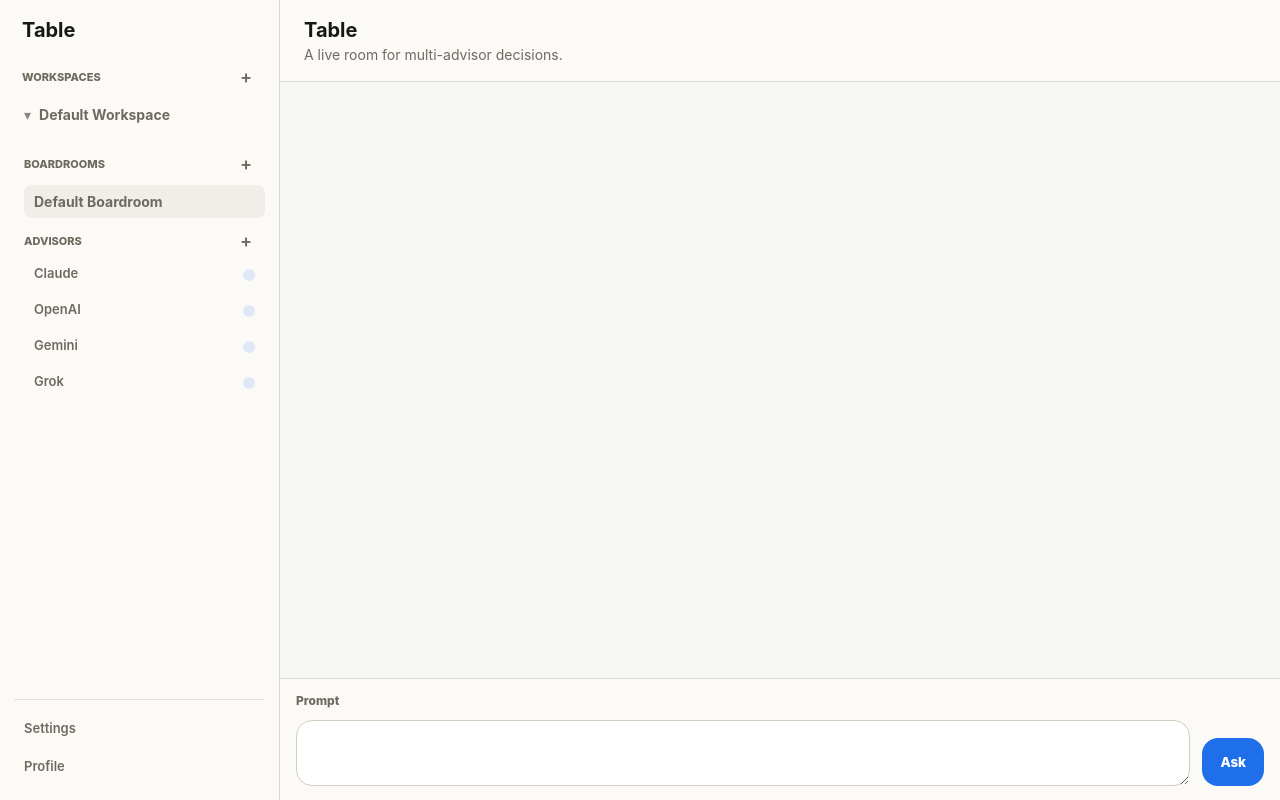
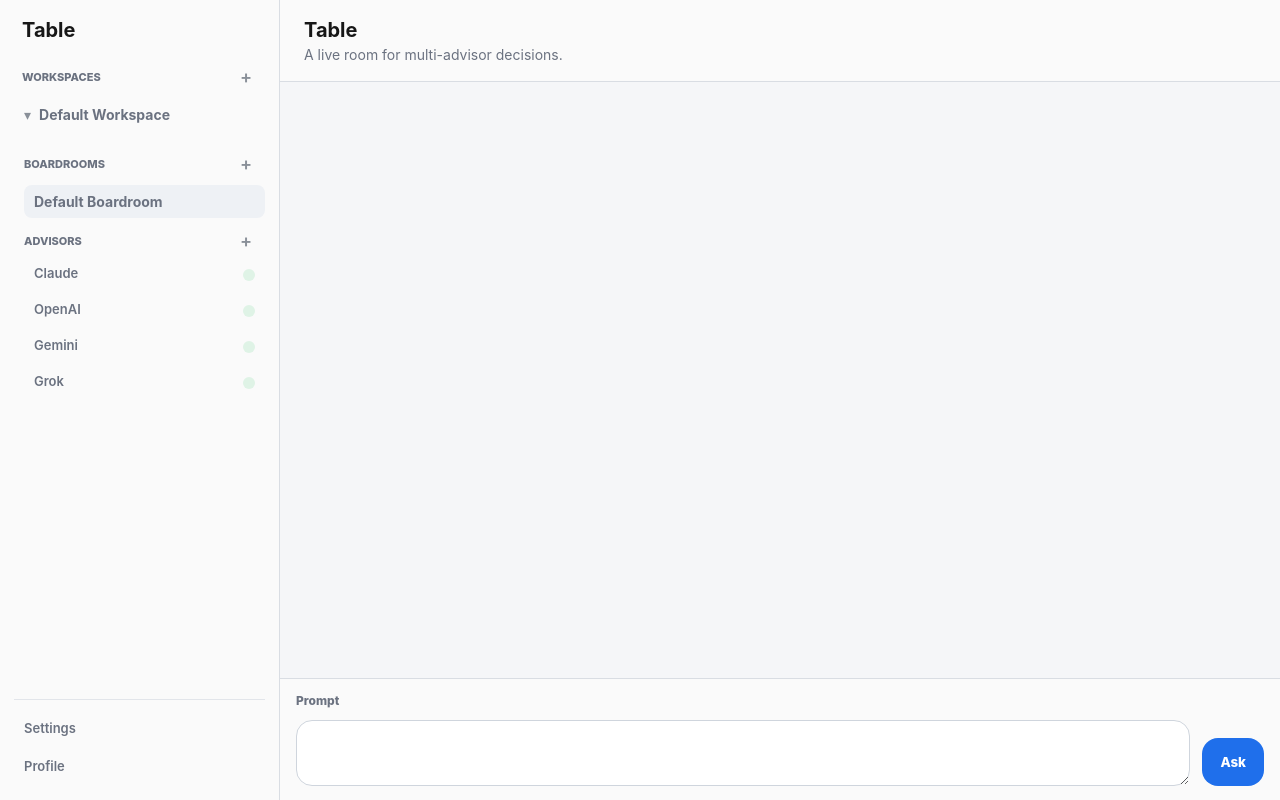
Before and after one commit to JohnJDeLong/table, a React (Vite) app in the folder client/: page / in a window 1280 px wide. Built offline with nearby package versions, Linux system fonts and the light colour scheme.

Commit message:
style(ui): cool sidebar palette and urgency indicators

```diff
--- a/client/src/App.css
+++ b/client/src/App.css
@@ -3,14 +3,14 @@
   min-height: 0;
   display: grid;
   grid-template-columns: 280px minmax(0, 1fr);
-  background: #f7f7f4;
+  background: #f5f6f8;
   color: #171717;
 }
 
 .sidebar {
   min-height: 0;
-  border-right: 1px solid #ddd8cf;
-  background: #fbfaf7;
+  border-right: 1px solid #d9dde3;
+  background: #fafafa;
   color: #171717;
   padding: 18px 14px;
   display: flex;
@@ -38,7 +38,7 @@
   justify-content: space-between;
   gap: 8px;
   padding: 0 8px;
-  color: #6f6a60;
+  color: #6b7280;
   font-size: 11px;
   font-weight: 800;
   text-transform: uppercase;
@@ -56,7 +56,7 @@
   border-radius: 6px;
   padding: 0;
   background: transparent;
-  color: #6f6a60;
+  color: #8a9099;
   cursor: pointer;
   font: inherit;
   font-size: 18px;
@@ -66,8 +66,8 @@
 
 .icon-button:hover,
 .icon-button:focus-visible {
-  background: #f0eee8;
-  color: #171717;
+  background: #eef1f5;
+  color: #6b7280;
 }
 
 .workspace-group {
@@ -93,7 +93,7 @@
 .workspace-button {
   list-style: none;
   background: transparent;
-  color: #6f6a60;
+  color: #6b7280;
   font-size: 14px;
   font-weight: 650;
 }
@@ -106,7 +106,7 @@
   content: "▾";
   display: inline-block;
   margin-right: 8px;
-  color: #8b857c;
+  color: #8a9099;
 }
 
 .workspace-group:not([open]) .workspace-button::before {
@@ -121,13 +121,13 @@
 
 .room-item {
   background: transparent;
-  color: #6f6a60;
+  color: #6b7280;
   font-size: 14px;
   font-weight: 650;
 }
 
 .room-item--active {
-  background: #f0eee8;
+  background: #eef1f5;
   box-shadow: none;
 }
 
@@ -155,7 +155,7 @@
 }
 
 .advisor-name {
-  color: #6f6a60;
+  color: #6b7280;
   font-weight: 600;
 }
 
@@ -166,12 +166,12 @@
   height: 12px;
   margin-top: 4px;
   border-radius: 999px;
-  background: rgba(31, 111, 235, var(--urgency-opacity, 0.12));
+  background: rgba(34, 197, 94, var(--urgency-opacity, 0.12));
   cursor: default;
 }
 
 .advisor-urgency-dot:focus-visible {
-  outline: 2px solid #8d8170;
+  outline: 2px solid #86efac;
   outline-offset: 3px;
 }
 
@@ -183,9 +183,9 @@
   width: max-content;
   max-width: 220px;
   padding: 8px 10px;
-  border: 1px solid #ded9cf;
+  border: 1px solid #d9dde3;
   border-radius: 8px;
-  background: #fffdfa;
+  background: #ffffff;
   box-shadow: 0 8px 24px rgba(20, 24, 31, 0.12);
   color: #171717;
   content: attr(data-tooltip);
@@ -209,22 +209,22 @@
 }
 
 .advisor-row--disabled {
-  color: #8b857c;
+  color: #8a9099;
 }
 
 .advisor-row--disabled .advisor-name {
-  color: #8b857c;
+  color: #8a9099;
 }
 
 .advisor-row--disabled .advisor-urgency-dot {
-  background: rgba(184, 177, 167, 0.45);
+  background: rgba(148, 163, 184, 0.35);
 }
 
 .sidebar-footer {
   display: grid;
   gap: 6px;
   padding-top: 12px;
-  border-top: 1px solid #e7e2d8;
+  border-top: 1px solid #e2e5ea;
 }
 
 .footer-button {
@@ -233,7 +233,7 @@
   border-radius: 8px;
   padding: 8px 10px;
   background: transparent;
-  color: #6f6a60;
+  color: #6b7280;
   cursor: pointer;
   font: inherit;
   font-size: 13px;
@@ -243,7 +243,7 @@
 
 .footer-button:hover,
 .footer-button:focus-visible {
-  background: #f0eee8;
+  background: #eef1f5;
   color: #171717;
 }
 
@@ -255,9 +255,9 @@
 }
 
 .room-header {
-  border-bottom: 1px solid #ddd8cf;
+  border-bottom: 1px solid #d9dde3;
   padding: 18px 24px;
-  background: #fbfaf7;
+  background: #fafafa;
 }
 
 .room-title {
@@ -268,7 +268,7 @@
 
 .room-subtitle {
   margin-top: 4px;
-  color: #6f6a60;
+  color: #6b7280;
   font-size: 14px;
 }
 
@@ -330,9 +330,9 @@
 .urgency-panel {
   width: min(760px, 100%);
   align-self: flex-start;
-  border: 1px solid #ded9cf;
+  border: 1px solid #d9dde3;
   border-radius: 12px;
-  background: #fffdfa;
+  background: #ffffff;
   padding: 12px;
   text-align: left;
   box-shadow: 0 1px 2px rgba(20, 24, 31, 0.05);
@@ -340,7 +340,7 @@
 
 .eyebrow {
   margin: 0;
-  color: #6f6a60;
+  color: #6b7280;
   font-size: 12px;
   font-weight: 800;
   text-transform: uppercase;
@@ -353,7 +353,7 @@
 }
 
 .urgency-card {
-  border-top: 1px solid #e7e2d8;
+  border-top: 1px solid #e2e5ea;
   padding-top: 8px;
 }
 
@@ -363,8 +363,8 @@
 }
 
 .composer {
-  border-top: 1px solid #ddd8cf;
-  background: #fbfaf7;
+  border-top: 1px solid #d9dde3;
+  background: #fafafa;
   padding: 14px 16px;
   display: grid;
   grid-template-columns: minmax(0, 1fr) auto;
@@ -376,14 +376,14 @@
   grid-column: 1 / -1;
   font-size: 12px;
   font-weight: 800;
-  color: #6f6a60;
+  color: #6b7280;
 }
 
 .composer textarea {
   min-height: 48px;
   max-height: 160px;
   resize: vertical;
-  border: 1px solid #d4cec2;
+  border: 1px solid #cfd5dd;
   border-radius: 16px;
   padding: 12px 14px;
   font: inherit;
@@ -392,7 +392,7 @@
 }
 
 .composer textarea:focus {
-  outline: 2px solid #c8bda8;
+  outline: 2px solid #a8b3c2;
   outline-offset: 2px;
 }
 
@@ -421,7 +421,7 @@
   .sidebar {
     min-height: auto;
     border-right: 0;
-    border-bottom: 1px solid #ddd8cf;
+    border-bottom: 1px solid #d9dde3;
     padding: 12px;
   }
 
```
